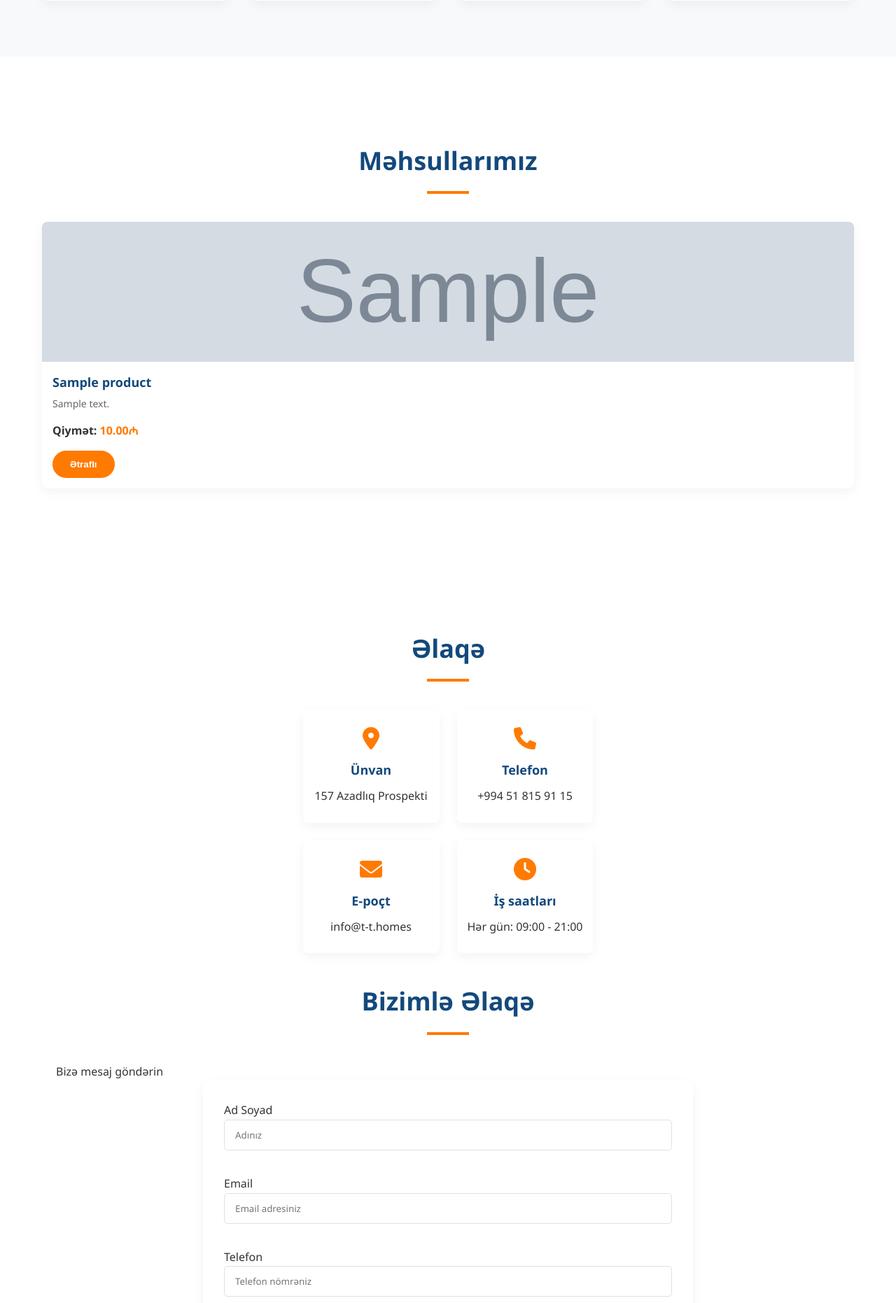
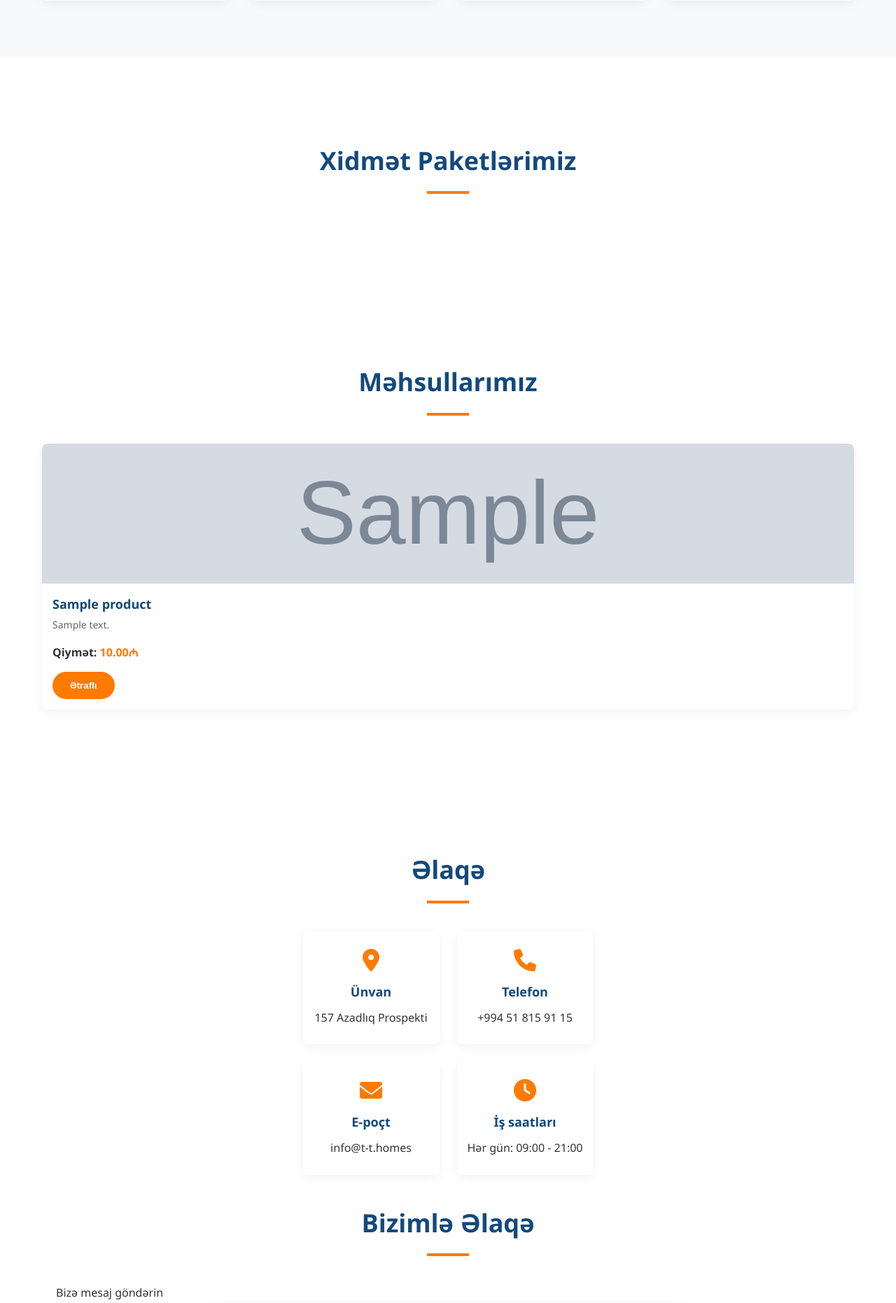
Before and after one commit to josephx01/home, a Django app: page / in a window 1280 px wide. Shown: the part 2088-3950 px from the top of the page at 70% size. Run offline with Django 5.2, Linux system fonts and the light colour scheme; tables that the repository leaves empty hold one stand-in row (values such as "Sample post"); grey boxes marked "Sample" are stand-in pictures; some libraries are stand-ins or nearby versions.

Commit message:
Update index.html

```diff
--- a/main/templates/main/index.html
+++ b/main/templates/main/index.html
@@ -126,7 +126,27 @@
             </div>
         </div>
     </section>
-
+        <section id="packages" class="packages-section">
+          <div class="container">
+            <div class="section-title">
+              <h2>Xidmət Paketlərimiz</h2>
+              <div class="underline"></div>
+            </div>
+            <div class="packages-grid">
+              {% for key, package in packages.items %}
+              <div class="package-card">
+                <img src="{{ package.image }}" alt="{{ package.name }}">
+                <h3>{{ package.name }}</h3>
+                <p>{{ package.description }}</p>
+                <div class="buttons">
+                  <a href="{% url 'package_detail' package_key=key %}" class="btn btn-info">Ətraflı</a>
+                  <a href="{% url 'package_detail' package_key=key %}#order-form" class="btn btn-primary">Sifariş et</a>
+                </div>
+              </div>
+              {% endfor %}
+            </div>
+          </div>
+        </section>
 <!-- Məhsullar Bölməsi -->
 <section id="products">
     <div class="container">
```
